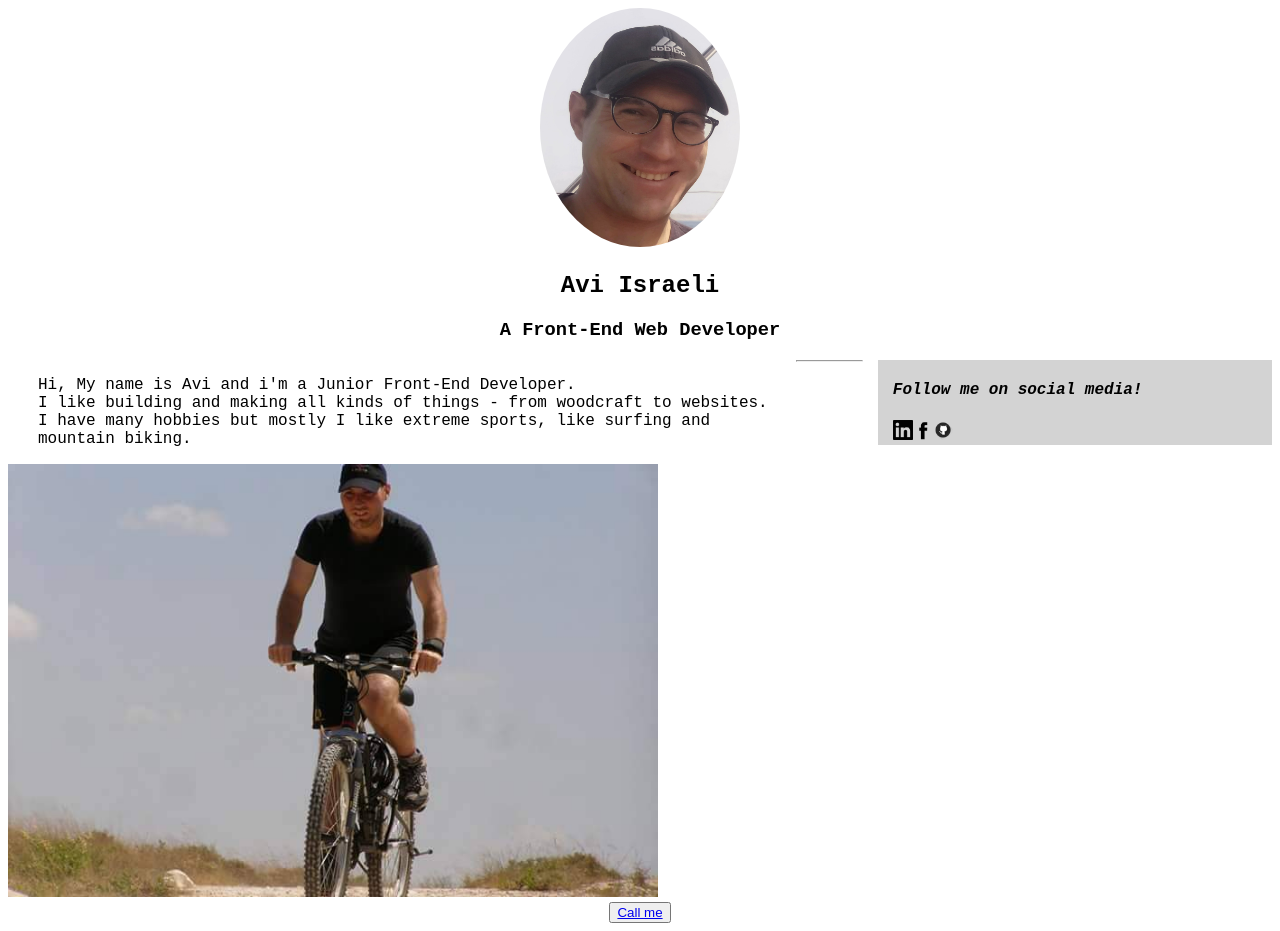
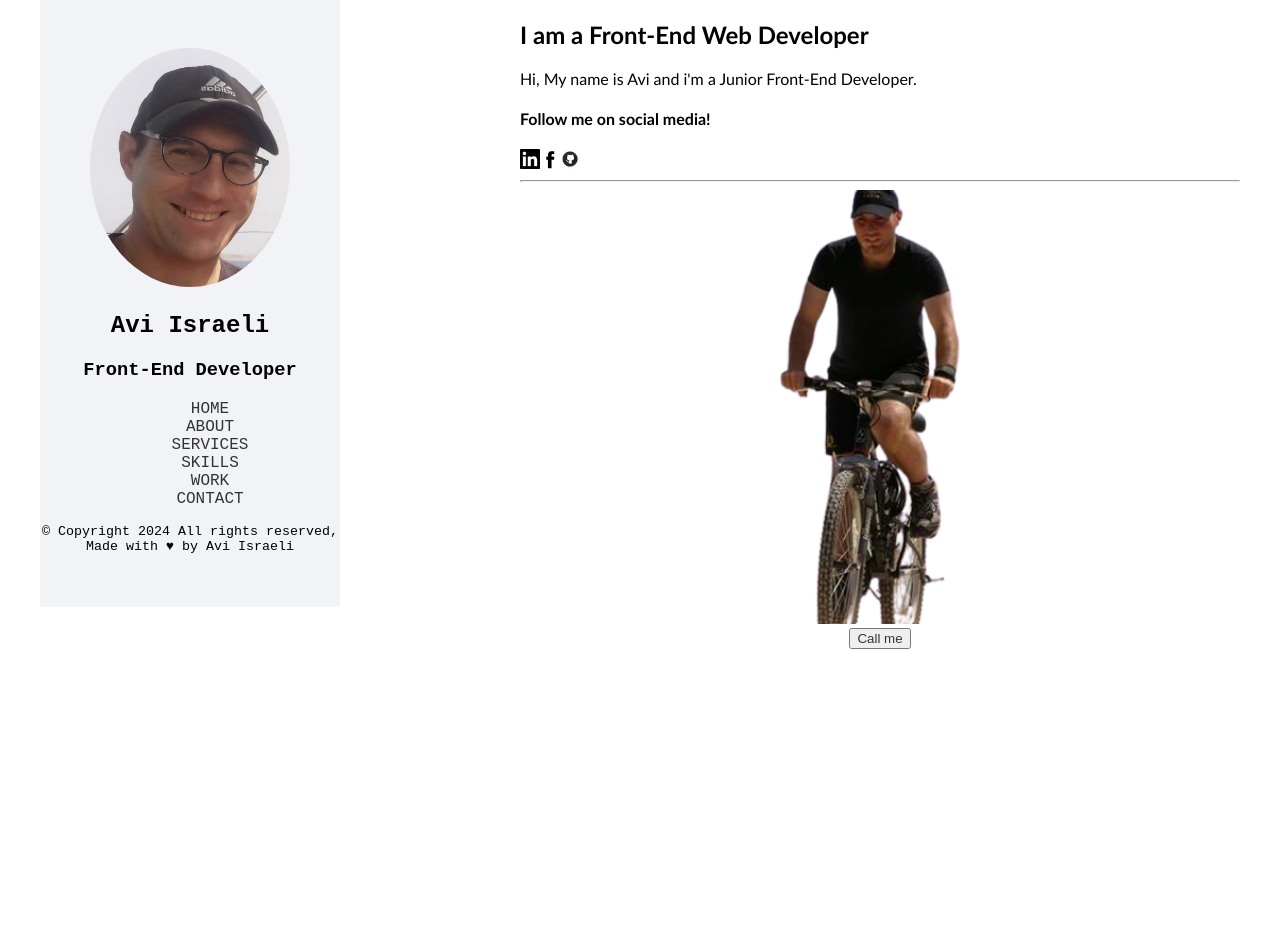
Before and after one commit to developer1087/FE-exercises-, a plain HTML site: page html css/day-2/ex-4-first-web-page/index.html in a window 1280 px wide. After the commit the page ends 800 px from the top, so only its background shows below. Drawn offline with Linux system fonts and the light colour scheme.

Commit message:
update my website

```diff
--- a/html css/day-2/ex-4-first-web-page/index.html
+++ b/html css/day-2/ex-4-first-web-page/index.html
@@ -7,64 +7,48 @@
   <meta name="robots" content="NOINDEX">
   <link rel="canonical" href="https://example.com/preferred-url-here/" />
   <link rel="icon" type="image/png" href="https://example.com/favicon.png"/>
-
+  <link rel="stylesheet" href="/html css/day-2/ex-4-first-web-page/style.css">
   <title>My First Web Page</title>
-  <style>
-
-    body {
-      font-family:'Courier New', Courier, monospace;
-    }
-
-    header {
-      text-align: center;
-    }
-
-    section {
-      width: 60%;
-  padding-left: 15px;
-  margin-left: 15px;
-  float: left;
-    }
-
-    aside {
-      width: 30%;
-  padding-left: 15px;
-  margin-left: 15px;
-  float: right;
-  font-style: italic;
-  background-color: lightgray;
-    }
-
-    .call {
-      text-align: center;
-    }
-  </style>
 </head>
 <body>
-<header>
+  <aside>
     <div #img-self>
       <img src="/html css/day-2/ex-4-first-web-page/images/smaile.jpg" alt="avi" width="200" style="border-radius: 50%; ;">
     </div>
     <h2>Avi Israeli</h2>
     <div #sub-header>
-    <h3>A Front-End Web Developer </h3>
+      <h3>Front-End Developer </h3>
     </div>
-</header>
-<section #description>
-<p>Hi, My name is Avi and i'm a Junior Front-End Developer. <br>
-I like building and making all kinds of things - from woodcraft to websites. <br>
-I have many hobbies but mostly I like extreme sports, like surfing and mountain biking.</p>
-</section>
-<span><aside #social>
+    <nav>
+      <ul class="nav">
+        <li><a href="#">HOME</a></li>
+        <li><a href="#">ABOUT</a></li>
+        <li><a href="#">SERVICES</a></li>
+        <li><a href="#">SKILLS</a></li>
+        <li><a href="#">WORK</a></li>
+        <li><a href="#">CONTACT</a></li>
+      </ul>
+    </nav>
+    <footer>
+      <p>&copy; Copyright 2024 All rights reserved, <br> Made with &hearts; by Avi Israeli</p>
+    </footer>
+  </aside>
+
+<section>
+<h1>I am a Front-End Web Developer</h1>
+<p>Hi, My name is Avi and i'm a Junior Front-End Developer.</p>
+
+<span><div #social>
   <h4>Follow me on social media!</h4>
 <a href="https://www.linkedin.com/in/avi-israeli/"><img src="/html css/day-2/ex-4-first-web-page/images/linkedin-icon-2048x2048-3mmtnow6.png" alt="linkedin" width="20"></a><a href="https://www.facebook.com/avi.israeli.754"><img src="/html css/day-2/ex-4-first-web-page/images/06-facebook-512.webp" alt="fb" width="20"></a><a href="https://github.com/developer1087"><img src="/html css/day-2/ex-4-first-web-page/images/kisspng-computer-icons-logo-portable-network-graphics-clip-icons-for-free-iconza-circle-social-5b7fe46b4ec817.2080142615351082033227.png" alt="github" width="20"></a></span>
-</aside>
+</div>
 <hr>
 <div id="image">
-  <span><img src="/html css/day-2/ex-4-first-web-page/images/bikes.jpg" alt="bikes" width="650"></span>
+  <span><img src="/html css/day-2/ex-4-first-web-page/images/bikes-removebg-preview.png" alt="bikes" width="650"></span>
 </div>
 <div class="call">
 <button><a href="tel:0544504519">Call me</a></button>
+</section>
 </div>
 </body>
 </html>
--- /dev/null
+++ b/html css/day-2/ex-4-first-web-page/style.css
@@ -0,0 +1,50 @@
+body {
+  font-family:'Courier New', Courier, monospace;
+  max-width: 1200px;
+  margin: auto;
+}
+
+
+
+section {
+width: 60%;
+padding: 0;
+margin: 0;
+float: right;
+font-family: 'Gill Sans', 'Gill Sans MT', Calibri, 'Trebuchet MS', sans-serif;
+
+}
+
+aside {
+padding-top: 3em;
+padding-bottom: 40px;
+float: left;
+position: fixed;
+overflow-y: scroll;
+z-index: 1001;
+background: #f2f3f7;
+width: 30%;
+max-width: 300px;
+text-align: center;
+}
+
+nav {
+  text-align: center;
+}
+
+ul {
+  list-style: none;
+}
+
+a {
+  color: #333;
+  text-decoration: none;
+}
+
+.call {
+  text-align: center;
+}
+
+footer p {
+  font-size: smaller;
+}
```
Also changed, not shown: html css/day-2/ex-4-first-web-page/images/bikes-removebg-preview.png (added). Lines whose indentation alone changed are shown as unchanged.
